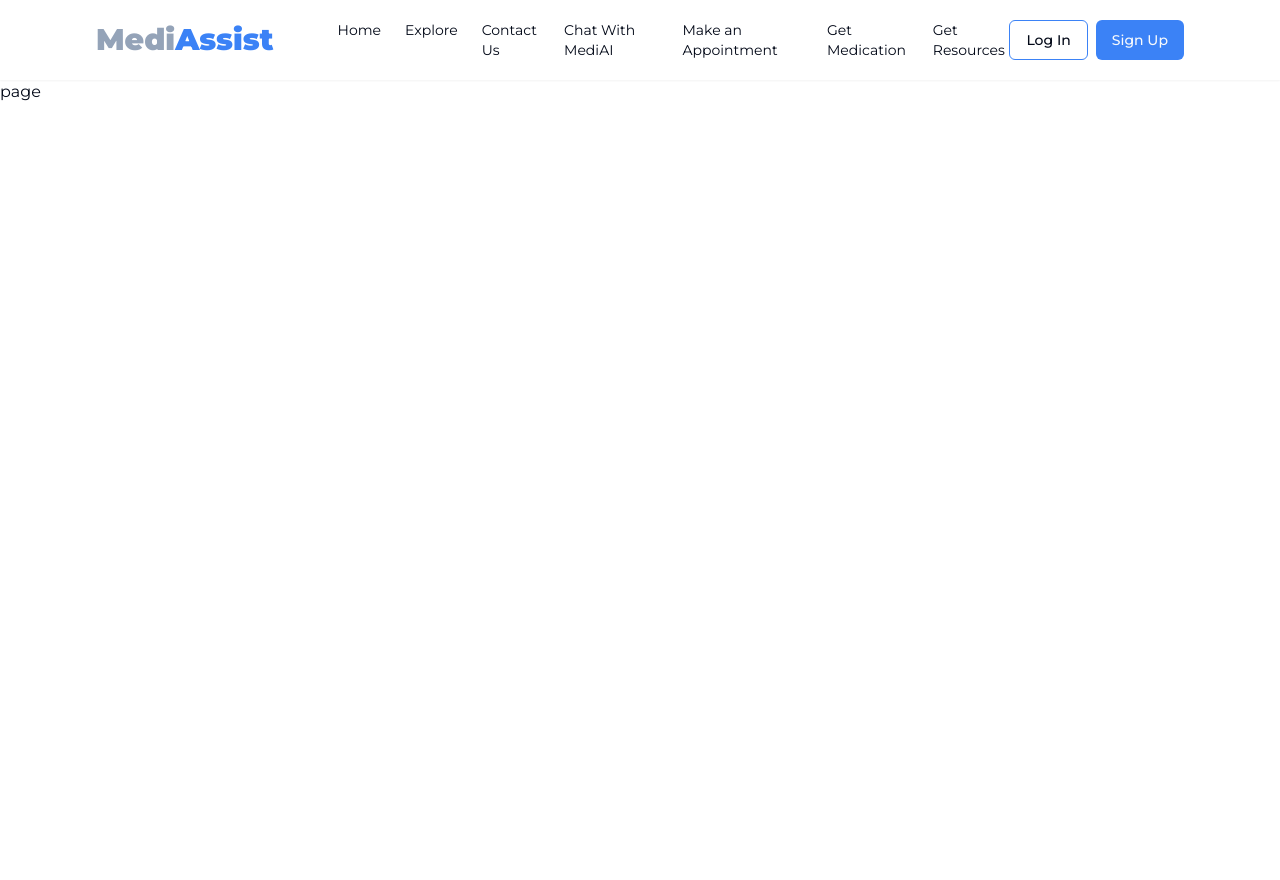
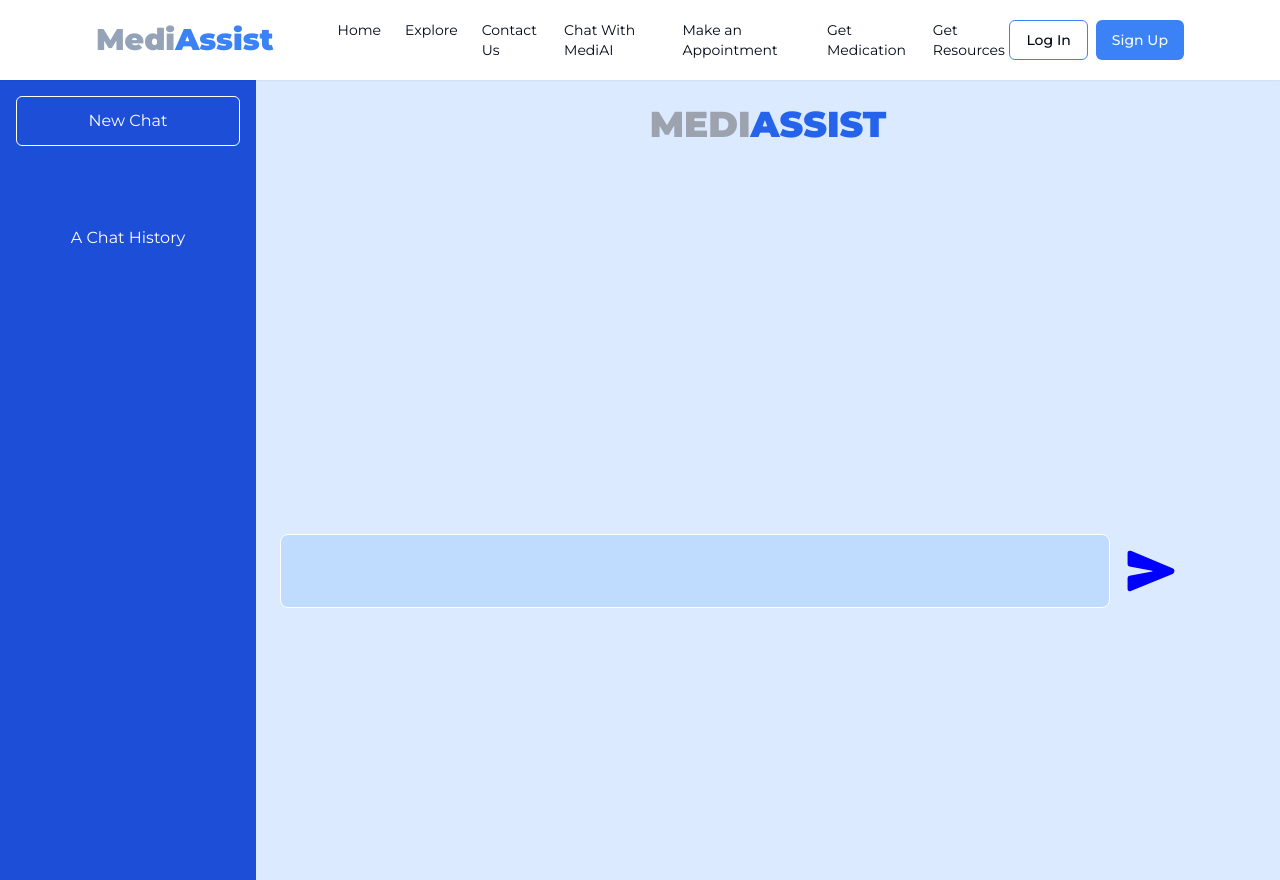
Before and after one commit to emmanueldavidson96/MediAssist, a Next.js app: page /chatwithmediai in a window 1280 px wide. Before the commit the page ends 800 px from the top, so only its background shows below. Built offline with nearby package versions, Linux system fonts and the light colour scheme.

Commit message:
Integration with Gemini AI

```diff
--- a/app/chatwithmediai/page.tsx
+++ b/app/chatwithmediai/page.tsx
@@ -1,7 +1,23 @@
 import React from 'react'
+import { IoSend } from "react-icons/io5";
 
 export default function ChatWithMediAi() {
   return (
-    <div>page</div>
+    <div className='flex h-screen w-[100%] m-auto'>
+        <div className="w-[20%] h-full bg-blue-700 flex flex-col p-4 gap-4 items-center">
+        <button className="border border-white p-3 rounded-md text-white w-full">New Chat</button>
+        <div className="text-white mt-16">
+          A Chat History
+        </div>
+      </div>
+      <div className="w-[80%] h-full bg-blue-100 flex flex-col items-center p-6">
+        <h1 className="text-gray-400 font-black text-4xl">MEDI<span className='text-blue-600'>ASSIST</span></h1>
+        <div className="flex w-full h-fit mt-[40%] items-center gap-4">
+          <input type="text" className="w-[85%] p-6 bg-blue-200 border-white border rounded-lg text-blue-600" />
+          <IoSend size={50} color="blue" cursor={"pointer"}/>
+        </div>
+      </div>
+
+    </div>
   )
 }
```
